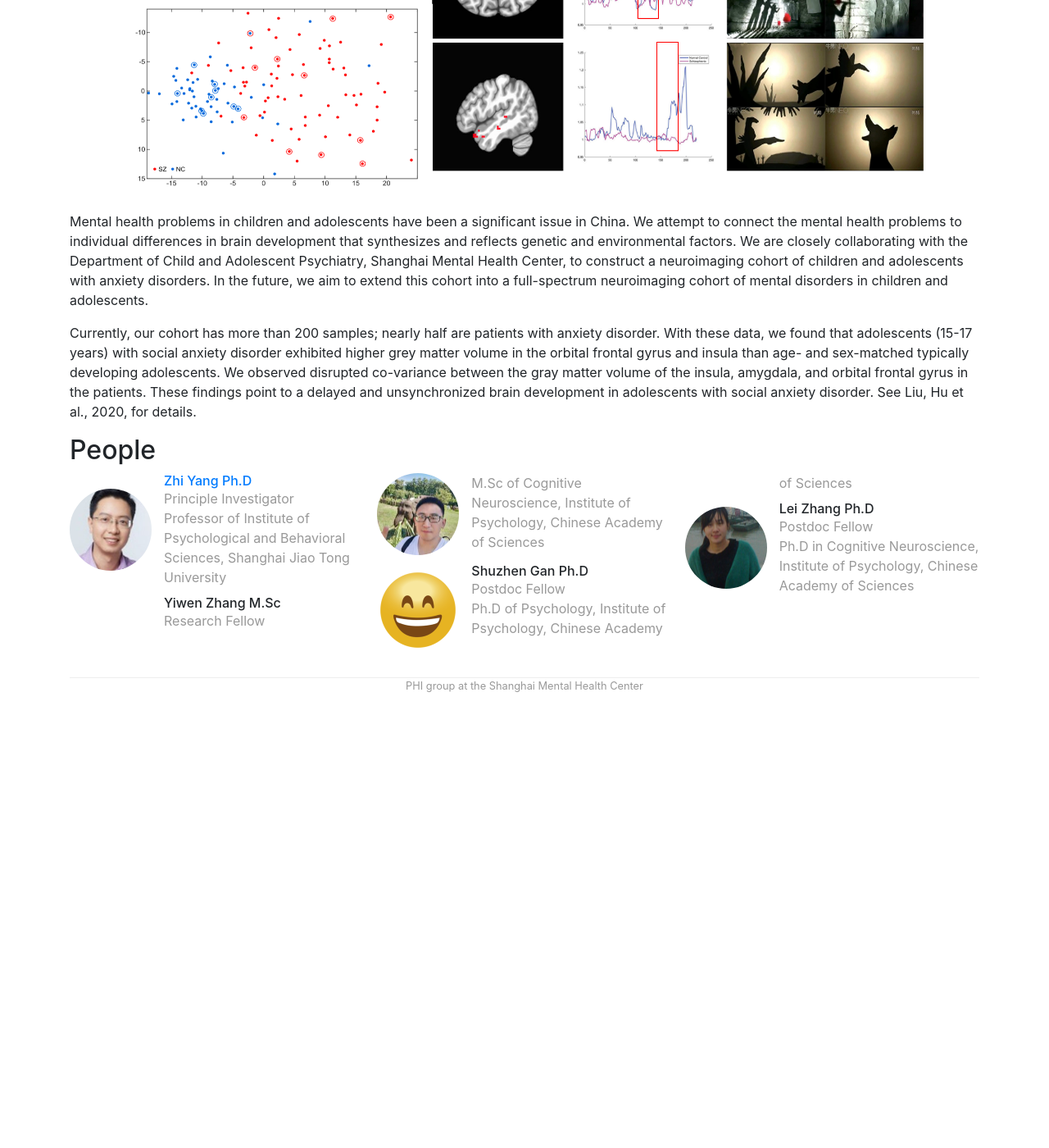
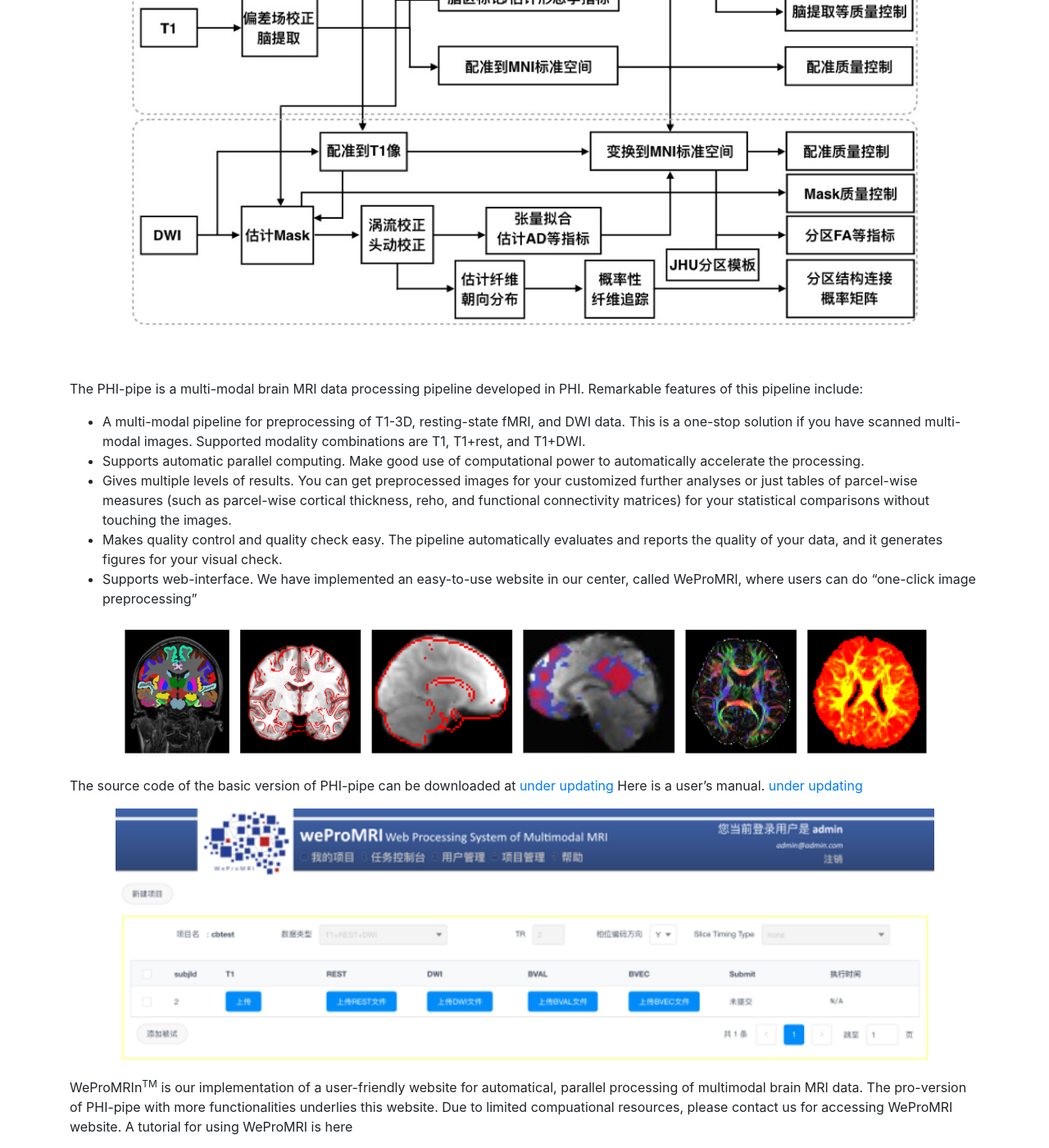
Before and after one commit to PHI-group/phi-group.github.io, a Jekyll site: the page built from _resources/resource-1.md, in a window 1280 px wide and 1400 px high, scrolled down 500 px. Shown: the whole window at 82% size. Built offline with Jekyll 4.4.1, drawn with Linux system fonts in a browser that asks for light colours; before the commit the page ends 1362 px from its top, so only the background shows below that; some of the changed text lies outside the part shown.

Commit message:
Updated by QF

```diff
--- a/_resources/resource-1.md
+++ b/_resources/resource-1.md
@@ -1,22 +1,30 @@
 ---
-title: The PHI-pipe is a multi-modal brain MRI data processing pipeline developed in PHI.
+title: PHI-pipe
 
 description: |
-  <p align="center"><img style="width:90%" src="/img/publicpic/natural_indiv_psy_imag.png"></p>
+  <p align="center"><img style="width:90%" src="/img/resourcepic/phipipe.jpg"></p>
 
-  Mental health problems in children and adolescents have been a significant issue in China. We attempt to connect the mental health problems to individual differences in brain development that synthesizes and reflects genetic and environmental factors. We are closely collaborating with the Department of Child and Adolescent Psychiatry, Shanghai Mental Health Center, to construct a neuroimaging cohort of children and adolescents with anxiety disorders. In the future, we aim to extend this cohort into a full-spectrum neuroimaging cohort of mental disorders in children and adolescents.
+  The PHI-pipe is a multi-modal brain MRI data processing pipeline developed in PHI.
 
 people:
-  - pi-1
-  - faculty-1
-  - postdoc-1
-  - postdoc-2
 
 layout: resource
 last-updated: 2020-08-12
 ---
-<p align="center"><img style="width:90%" src="/img/publicpic/natural_indiv_psy_imag.png"></p>
 
-Mental health problems in children and adolescents have been a significant issue in China. We attempt to connect the mental health problems to individual differences in brain development that synthesizes and reflects genetic and environmental factors. We are closely collaborating with the Department of Child and Adolescent Psychiatry, Shanghai Mental Health Center, to construct a neuroimaging cohort of children and adolescents with anxiety disorders. In the future, we aim to extend this cohort into a full-spectrum neuroimaging cohort of mental disorders in children and adolescents.
+## PHI-pipe
+<p align="center"><img style="width:90%" src="/img/resourcepic/phipipe.jpg"></p>
+The PHI-pipe is a multi-modal brain MRI data processing pipeline developed in PHI. Remarkable features of this pipeline include:
+- A multi-modal pipeline for preprocessing of T1-3D, resting-state fMRI, and DWI data. This is a one-stop solution if you have scanned multi-modal images. Supported modality combinations are T1, T1+rest, and T1+DWI.
+- Supports automatic parallel computing. Make good use of computational power to automatically accelerate the processing.
+- Gives multiple levels of results. You can get preprocessed images for your customized further analyses or just tables of parcel-wise measures (such as parcel-wise cortical thickness, reho, and functional connectivity matrices) for your statistical comparisons without touching the images.
+- Makes quality control and quality check easy. The pipeline automatically evaluates and reports the quality of your data, and it generates figures for your visual check.
+- Supports web-interface. We have implemented an easy-to-use website in our center, called WeProMRI, where users can do "one-click image preprocessing"
 
-Currently, our cohort has more than 200 samples; nearly half are patients with anxiety disorder. With these data, we found that adolescents (15-17 years) with social anxiety disorder exhibited higher grey matter volume in the orbital frontal gyrus and insula than age- and sex-matched typically developing adolescents. We observed disrupted co-variance between the gray matter volume of the insula, amygdala, and orbital frontal gyrus in the patients. These findings point to a delayed and unsynchronized brain development in adolescents with social anxiety disorder. See Liu, Hu et al., 2020, for details.
+<p align="center"><img style="width:90%" src="/img/resourcepic/wepromri_2.png"></p>
+
+The source code of the basic version of PHI-pipe can be downloaded at [under updating]() Here is a user's manual. [under updating]()
+
+<p align="center"><img style="width:90%" src="/img/resourcepic/wepromri.png"></p>
+
+WeProMRIn<sup>TM</sup> is our implementation of a user-friendly website for automatical, parallel processing of multimodal brain MRI data. The pro-version of PHI-pipe with more functionalities underlies this website. Due to limited compuational resources, please contact us for accessing WeProMRI website. A tutorial for using WeProMRI is here
```
Also changed, not shown: _resources/resource-2.md (added, +33 -0 lines), resources.md (+0 -37 lines).
